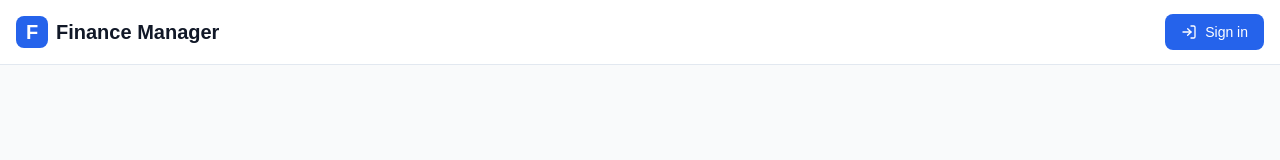
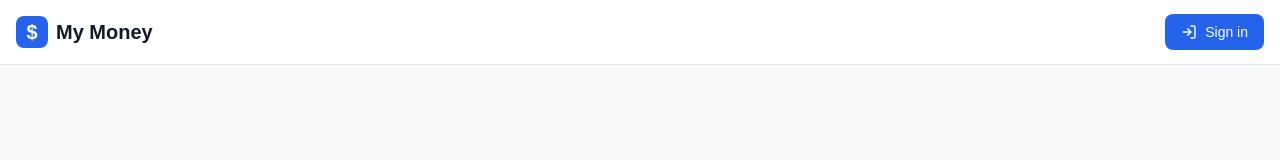
Before and after one commit to hknasit/finance-manager, a Next.js app: page / in a window 1280 px wide. Shown: the top 160 px of the page. Built offline with nearby package versions, Linux system fonts and the light colour scheme.

Commit message:
Navbar update
navbar update

```diff
--- a/src/components/Navbar.tsx
+++ b/src/components/Navbar.tsx
@@ -69,11 +69,11 @@ export default function Navbar() {
             {/* Logo and Brand - Simplified for mobile */}
             <Link href="/" className="flex items-center space-x-2">
               <div className="w-8 h-8 bg-blue-600 rounded-lg flex items-center justify-center">
-                <span className="text-white font-bold text-xl">F</span>
+                <span className="text-white font-bold text-xl">$</span>
               </div>
               <span className="text-lg md:text-xl font-semibold text-gray-900">
-                Finance
-                <span className="hidden sm:inline"> Manager</span>
+                My
+                <span className="hidden sm:inline"> Money</span>
               </span>
             </Link>
 
```
